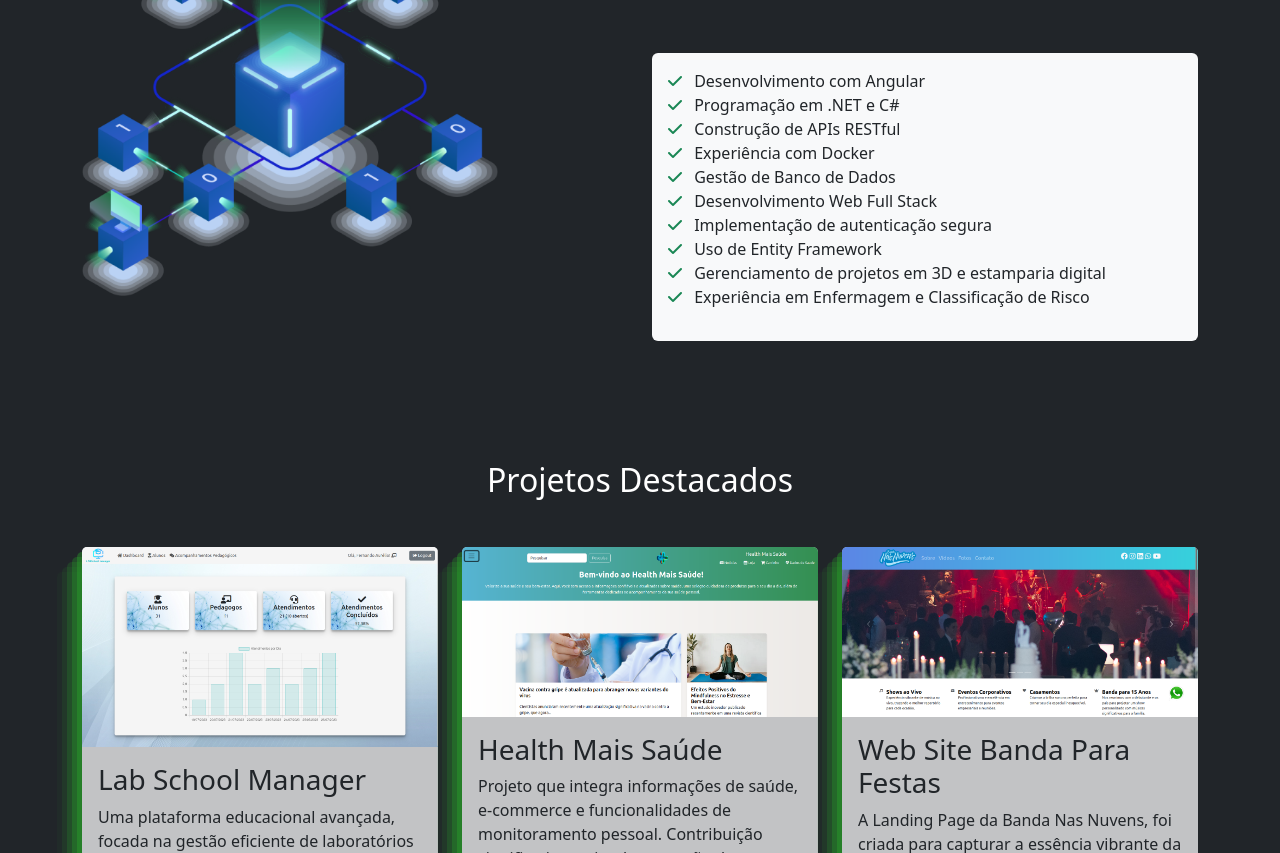
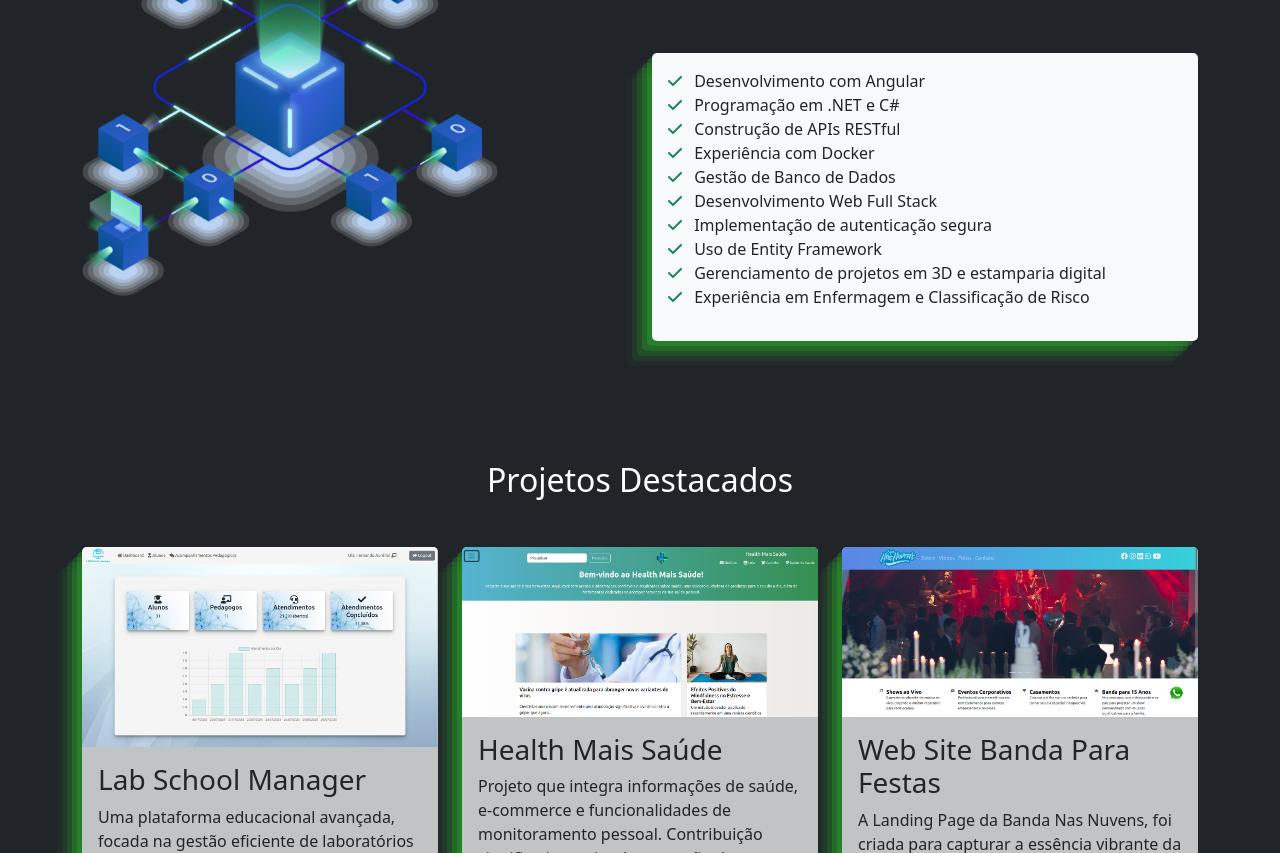
Before and after one commit to FeReDragon/fernando-m-aurelio.github.io, a plain HTML site: page index.html in a window 1280 px wide. Shown: the part 943-1796 px from the top of the page. Drawn offline with nearby package versions, Linux system fonts and the light colour scheme.

Commit message:
update box shadow

```diff
--- a/index.html
+++ b/index.html
@@ -128,7 +128,7 @@
                         <!-- Adicione ícones adicionais conforme necessário -->
                     </ul>
                     <br>
-                    <div class="card bg-light mt-3" style="border: none;">
+                    <div class="card bg-light mt-3 neon-effect2" style="border: none;">
                         <div class="card-body">
                             <ul class="list-unstyled">
                                 <li><i class="fas fa-check me-2 text-success"></i> Desenvolvimento com Angular</li>
```
